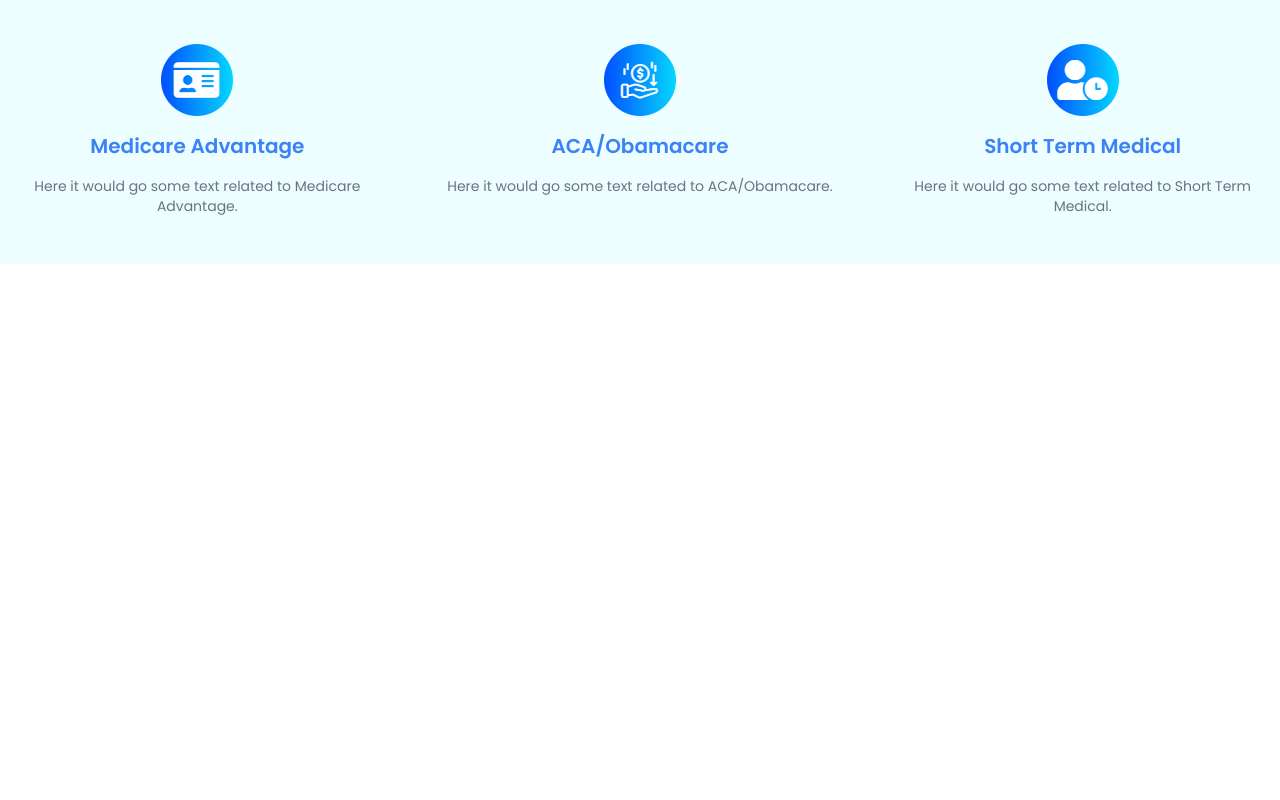
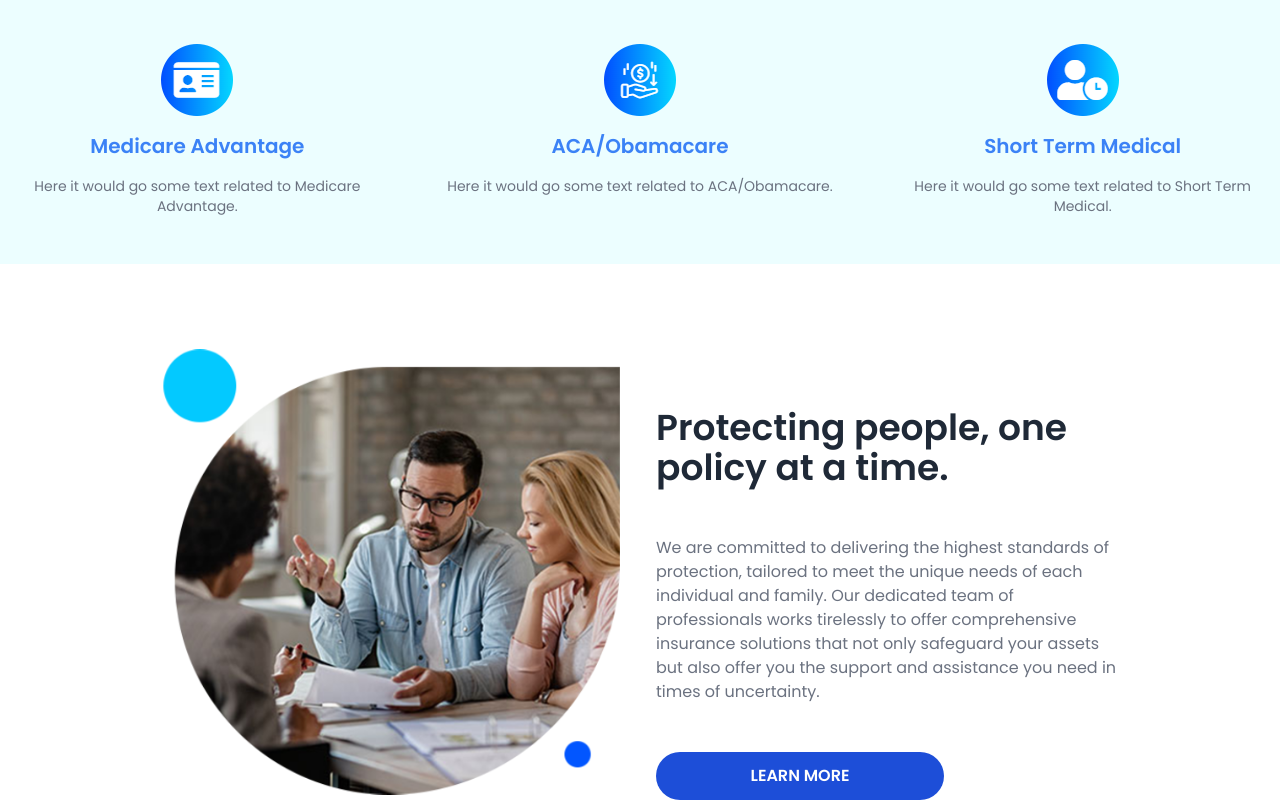
Before and after one commit to SaibotLi/Landing-Page-Insurezella, a React (Vite) app in the folder Challenge_A/: page / in a window 1280 px wide. Shown: the part 1948-2748 px from the top of the page. Before the commit the page ends 2212 px from the top, so only its background shows below. Built offline with nearby package versions, Linux system fonts and the light colour scheme.

Commit message:
Finished Learn section and styled it

```diff
--- a/Challenge_A/src/App.jsx
+++ b/Challenge_A/src/App.jsx
@@ -3,6 +3,7 @@
 import FindInsurance from "./sections/FindInsurance";
 import AboutUs from "./sections/AboutUs";
 import PickInsurance from "./sections/PickInsurance";
+import Learn from "./sections/Learn";
 
 const App = () => {
   return (
@@ -13,6 +14,7 @@
         <FindInsurance />
         <AboutUs />
         <PickInsurance />
+        <Learn />
       </main>
       <footer></footer>
     </>
--- a/Challenge_A/src/images/index.js
+++ b/Challenge_A/src/images/index.js
@@ -14,7 +14,7 @@
 import iconPickInsurance4 from "./medicare-advantage-icon.png";
 import iconPickInsurance5 from "./obamacare-icon.png";
 import iconPickInsurance6 from "./short-term-icon.png";
-
+import learnImg from "./protecting.png";
 export {
   logo,
   heroImg,
@@ -32,4 +32,5 @@
   iconPickInsurance4,
   iconPickInsurance5,
   iconPickInsurance6,
+  learnImg,
 };
--- /dev/null
+++ b/Challenge_A/src/sections/Learn.jsx
@@ -0,0 +1,38 @@
+import { learnImg } from "../images";
+
+const Learn = () => {
+  return (
+    <section
+      id="about"
+      className="bg-white mx-4 my-4 md:my-8 lg:my-12 xl:my-20 lg:mx-20 xl:mx-40"
+    >
+      {/* Container for Img and Texts */}
+      <div className="flex flex-col lg:flex-row items-start lg:items-center">
+        {/* Container for Img */}
+        <div className="lg:w-1/2 mb-8 lg:mb-0">
+          <img src={learnImg} alt="learnImg" className="w-full lg:w-auto" />
+        </div>
+
+        {/* Container for Text */}
+        <div className="flex flex-col w-full lg:w-1/2 lg:ml-8 lg:space-y-12 space-y-6 md:w-2/3 md:self-end">
+          <h1 className="font-semibold text-gray-800 text-4xl mt-4 lg:mt-0">
+            Protecting people, one <br /> policy at a time.
+          </h1>
+          <p className="text-gray-500">
+            We are committed to delivering the highest standards of protection,
+            tailored to meet the unique needs of each individual and family. Our
+            dedicated team of professionals works tirelessly to offer
+            comprehensive insurance solutions that not only safeguard your
+            assets but also offer you the support and assistance you need in
+            times of uncertainty.
+          </p>
+          <button className="bg-blue-700 text-white py-3 w-full lg:w-72 font-semibold rounded-full">
+            LEARN MORE
+          </button>
+        </div>
+      </div>
+    </section>
+  );
+};
+
+export default Learn;
```
Also changed, not shown: Challenge_A/src/sections/AboutUs.jsx (+3 -4 lines).
